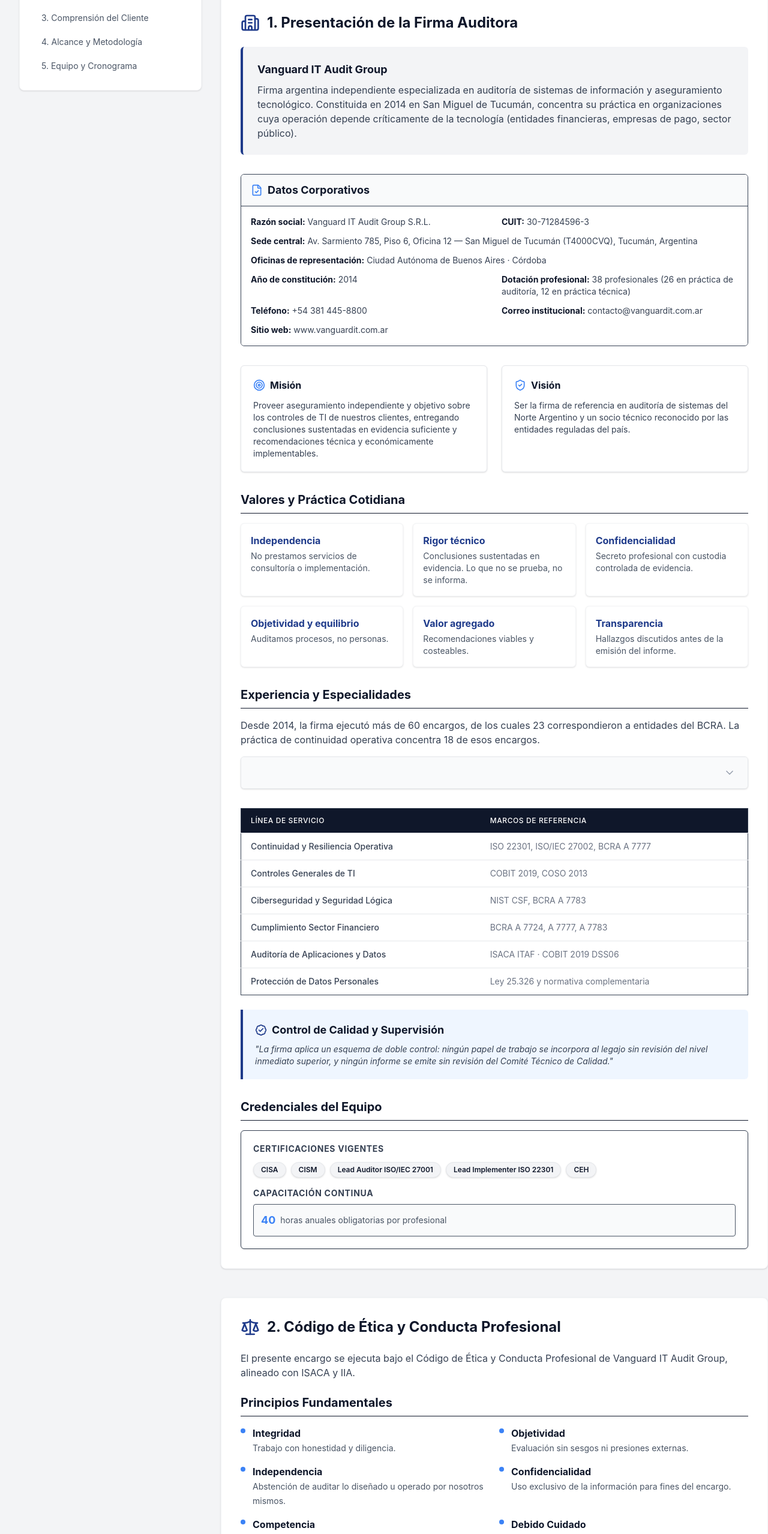
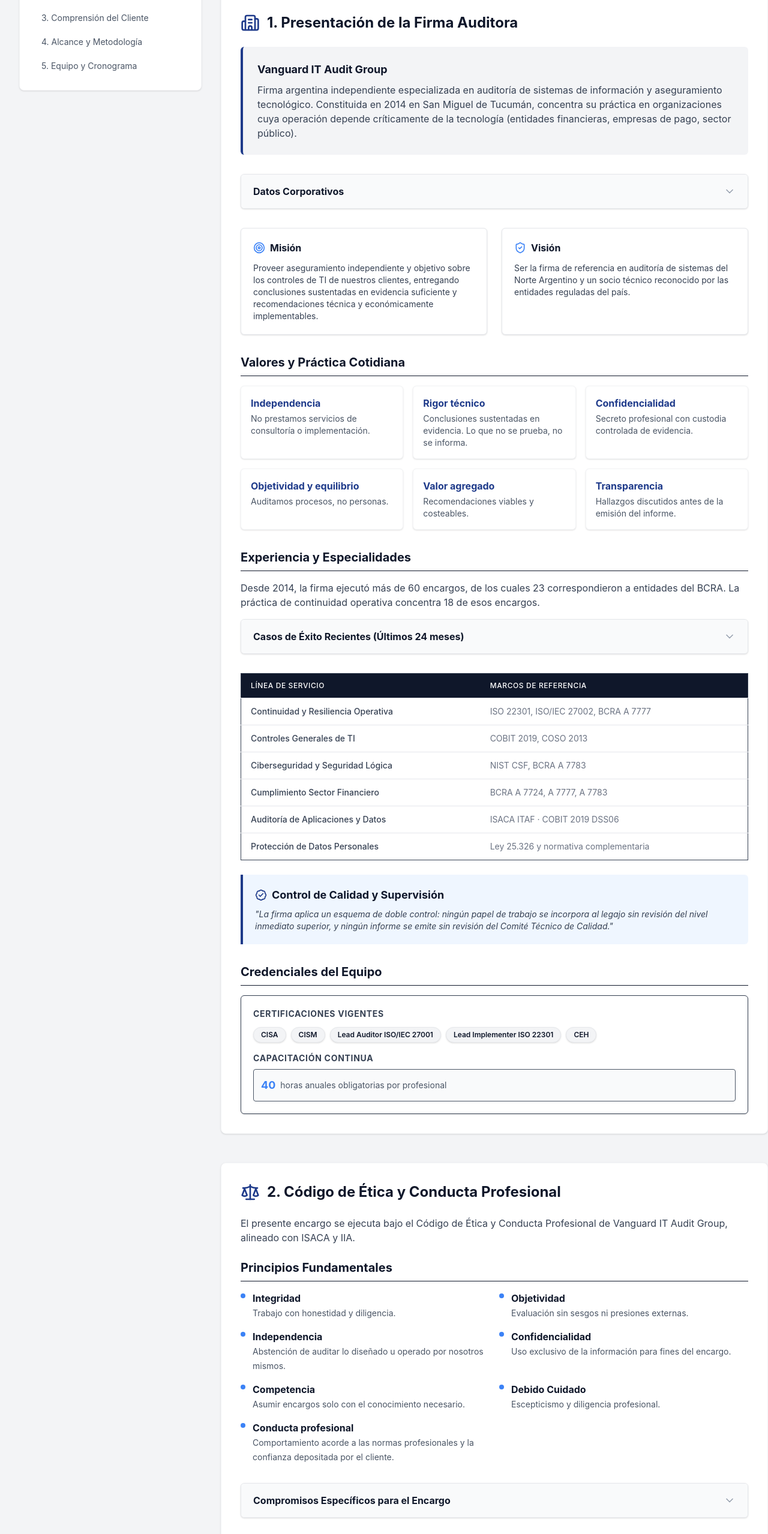
Before and after one commit to ignaveliz/tfi-auditoria, a React (Vite) app: page /fase1 in a window 1280 px wide. Shown: the part 240-2797 px from the top of the page at 60% size. Built offline with nearby package versions, Linux system fonts and the light colour scheme.

Commit message:
feat: convertir Datos Corporativos y Compromisos Específicos en acordeones y arreglar título de experiencias

```diff
--- a/src/components/fase1/CodigoEtica.jsx
+++ b/src/components/fase1/CodigoEtica.jsx
@@ -1,5 +1,5 @@
 import { Scale } from 'lucide-react';
-
+import Acordeon from '../Acordeon';
 const CodigoEtica = () => {
   return (
     <div>
@@ -35,7 +35,8 @@
           ))}
         </div>
 
-        <h3 className="text-xl font-bold text-corporate-navy mb-4 border-b pb-2">Compromisos Específicos para el Encargo</h3>
+        <div className="mb-4">
+          <Acordeon title="Compromisos Específicos para el Encargo">
             <ul className="space-y-3 list-disc pl-5 text-sm text-gray-600">
               <li><strong>Declaración de independencia:</strong> Declaración jurada de ausencia de conflictos de interés con Crédito Fácil S.A.</li>
               <li><strong>Prohibición de operar sobre datos productivos:</strong> Accesos de solo lectura. Análisis sobre copias de producción.</li>
@@ -46,6 +47,8 @@
               <li><strong>Derecho de descargo:</strong> Comunicación previa obligatoria al área auditada antes de la emisión del informe.</li>
               <li><strong>Canal de integridad:</strong> Vía directa confidencial (<a href="mailto:integridad@vanguardit.com.ar" className="text-corporate-blue">integridad@vanguardit.com.ar</a>).</li>
             </ul>
+          </Acordeon>
+        </div>
       </div>
     </div>
   );
--- a/src/components/fase1/PresentacionFirma.jsx
+++ b/src/components/fase1/PresentacionFirma.jsx
@@ -19,13 +19,9 @@
           </p>
         </div>
 
-        <div className="mb-8 border rounded-md overflow-hidden">
-          <div className="bg-gray-50 px-4 py-3 border-b">
-            <h3 className="text-lg font-bold text-corporate-navy m-0 flex items-center gap-2">
-              <FileCheck className="h-5 w-5 text-corporate-accent" /> Datos Corporativos
-            </h3>
-          </div>
-          <div className="p-4 bg-white grid gap-y-3 gap-x-6 md:grid-cols-2 text-sm">
+        <div className="mb-8">
+          <Acordeon title="Datos Corporativos">
+            <div className="grid gap-y-3 gap-x-6 md:grid-cols-2 text-sm p-2">
               <div><span className="font-bold text-corporate-navy">Razón social:</span> Vanguard IT Audit Group S.R.L.</div>
               <div><span className="font-bold text-corporate-navy">CUIT:</span> 30-71284596-3</div>
               <div className="md:col-span-2"><span className="font-bold text-corporate-navy">Sede central:</span> Av. Sarmiento 785, Piso 6, Oficina 12 — San Miguel de Tucumán (T4000CVQ), Tucumán, Argentina</div>
@@ -36,6 +32,7 @@
               <div><span className="font-bold text-corporate-navy">Correo institucional:</span> contacto@vanguardit.com.ar</div>
               <div className="md:col-span-2"><span className="font-bold text-corporate-navy">Sitio web:</span> www.vanguardit.com.ar</div>
             </div>
+          </Acordeon>
         </div>
 
         <div className="grid md:grid-cols-2 gap-6 mb-8">
@@ -84,7 +81,7 @@
         </p>
 
         <div className="mb-8">
-          <Acordeon titulo="Casos de Éxito Recientes (Últimos 24 meses)">
+          <Acordeon title="Casos de Éxito Recientes (Últimos 24 meses)">
             <div className="space-y-4">
               <div className="p-4 border border-gray-200 rounded-md bg-white">
                 <div className="font-bold text-corporate-navy mb-1 flex items-center justify-between">
```
Lines whose indentation alone changed are shown as unchanged.
